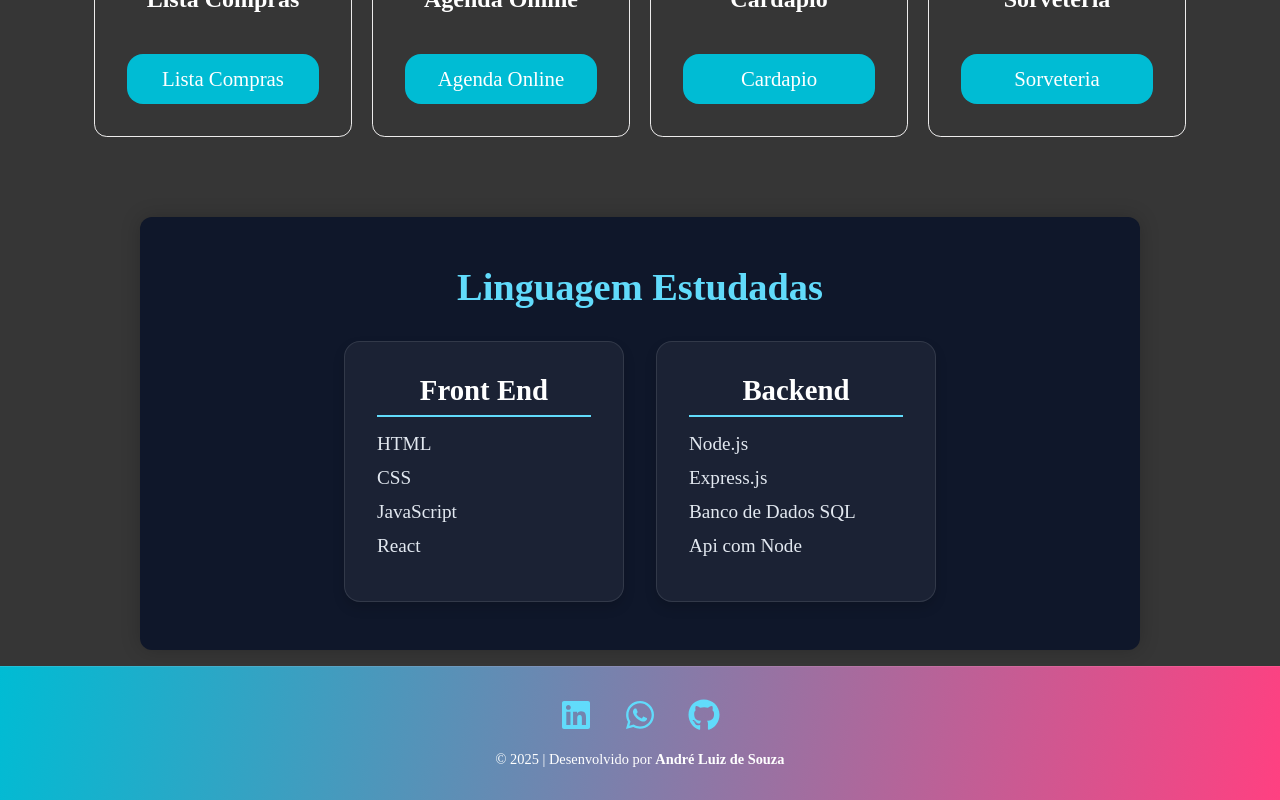
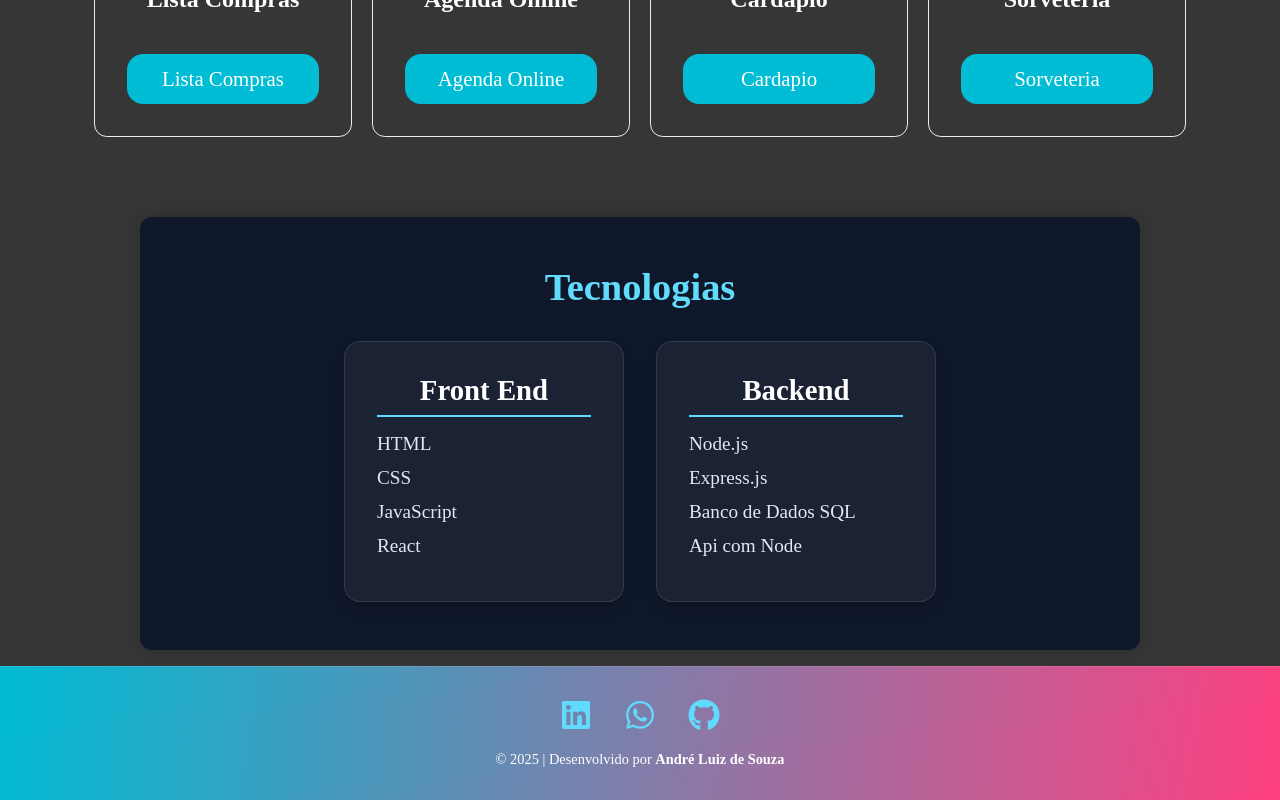
Before and after one commit to AndreSouzanl/landingPagePessoal, a Next.js app: page / in a window 1280 px wide. Shown: the part 1111-1911 px from the top of the page. Built offline with nearby package versions, Linux system fonts and the light colour scheme.

Commit message:
atualizando0311

```diff
--- a/src/componentes/tecnologia/tecnologia.jsx
+++ b/src/componentes/tecnologia/tecnologia.jsx
@@ -2,7 +2,7 @@ import styles from "./tecnologia.module.css";
 export default function Tecnologia() {
   return (
     <div className={styles.container} id="tecnologia">
-      <h1>Linguagem Estudadas</h1>
+      <h1>Tecnologias</h1>
 
       <div className={styles.container_linguagens}>
         <div className={styles.container_frontend}>
```
